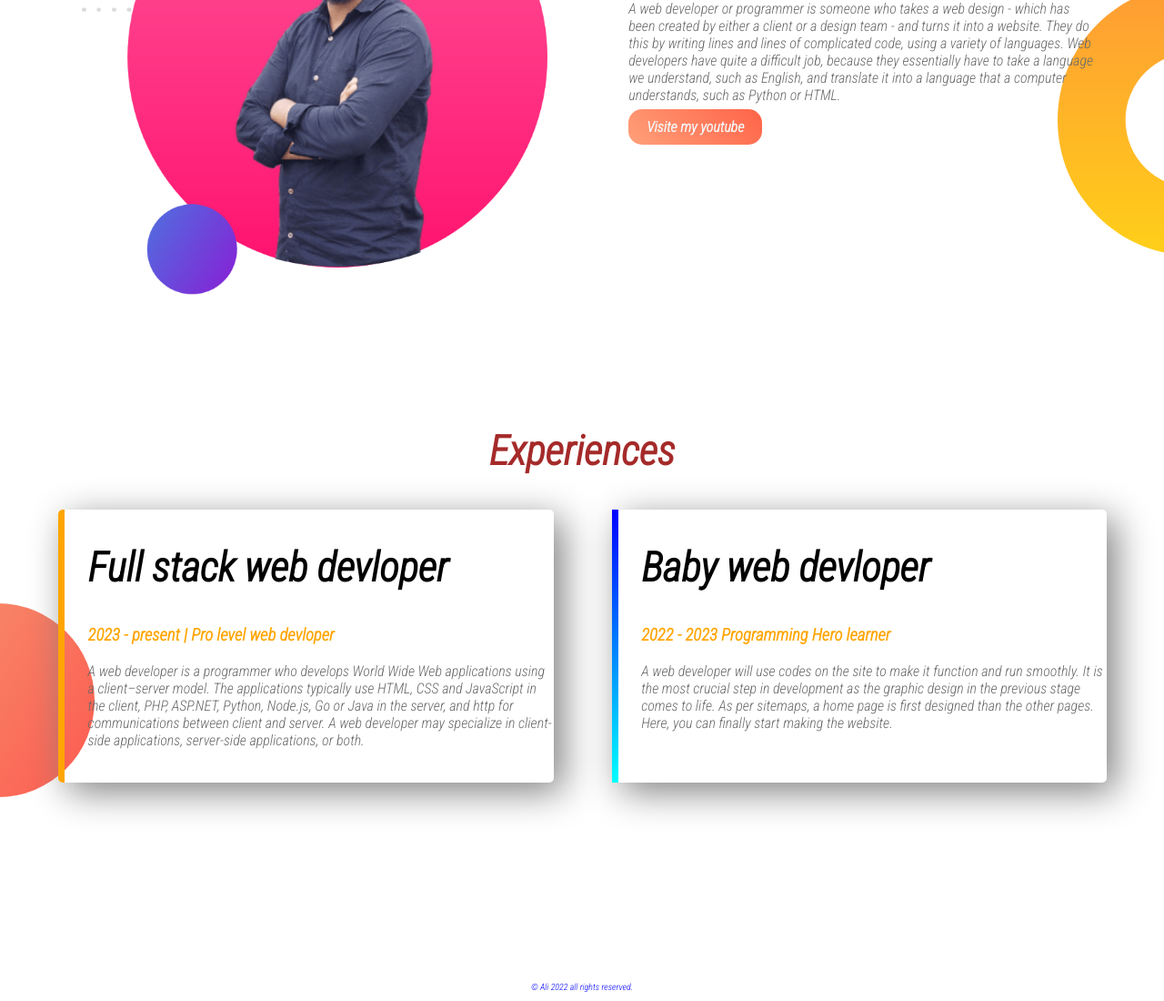
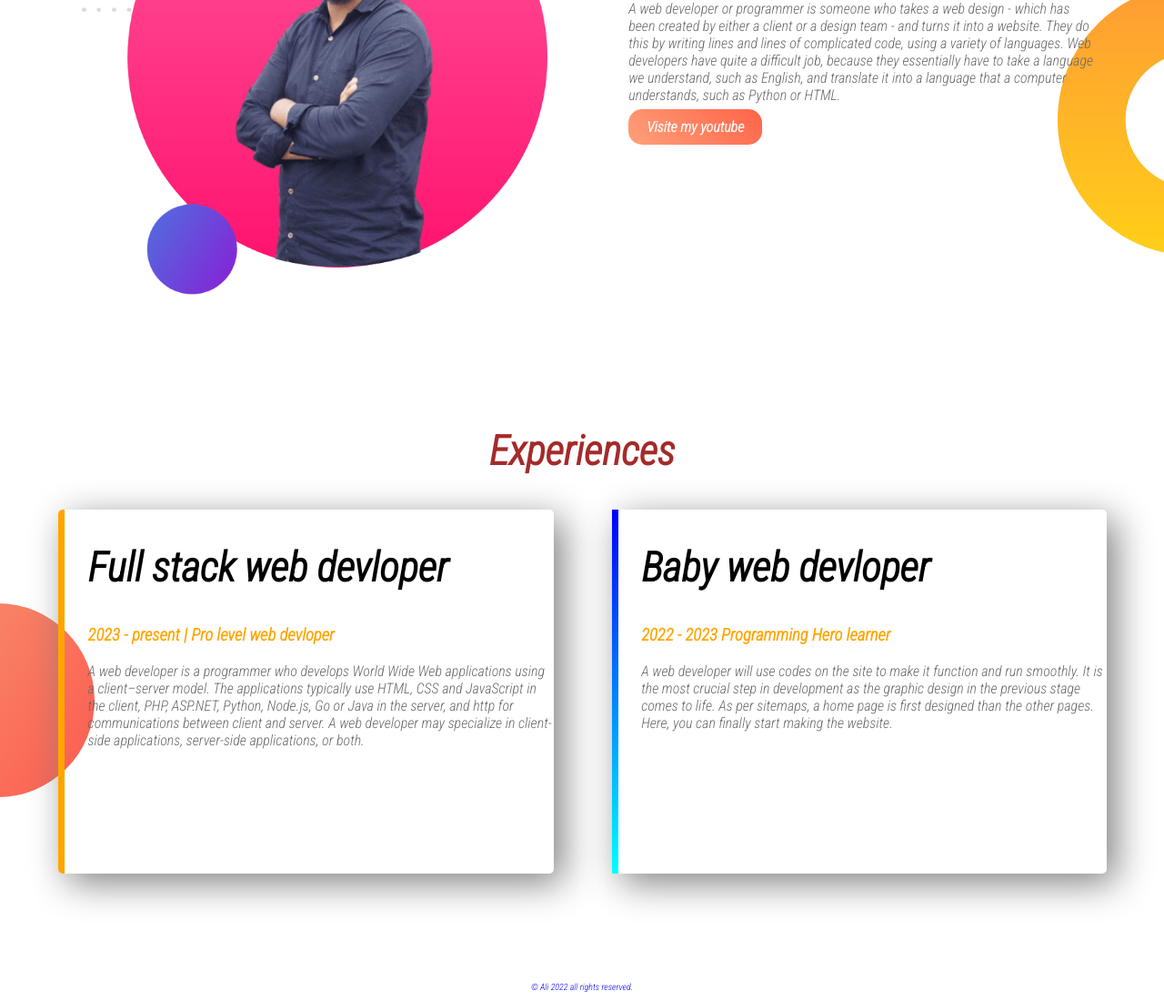
Before and after one commit to Azad5611/My-portfolio, a plain HTML site: page index.html in a window 1280 px wide. Shown: the part 768-1868 px from the top of the page at 91% size. Drawn offline with Linux system fonts and the light colour scheme.

Commit message:
responsive solved

```diff
--- a/style.css
+++ b/style.css
@@ -61,11 +61,13 @@ section{
 #full-stack{
     border-left: 7px solid orange;
 
+    height: 400px;
 }
 #baby-web{
     border-left: 7px solid;
     border-image: linear-gradient(180deg, blue, cyan);
     border-image-slice: 1;
+    height: 400px;
 }
 footer p{
     text-align: center;
```
